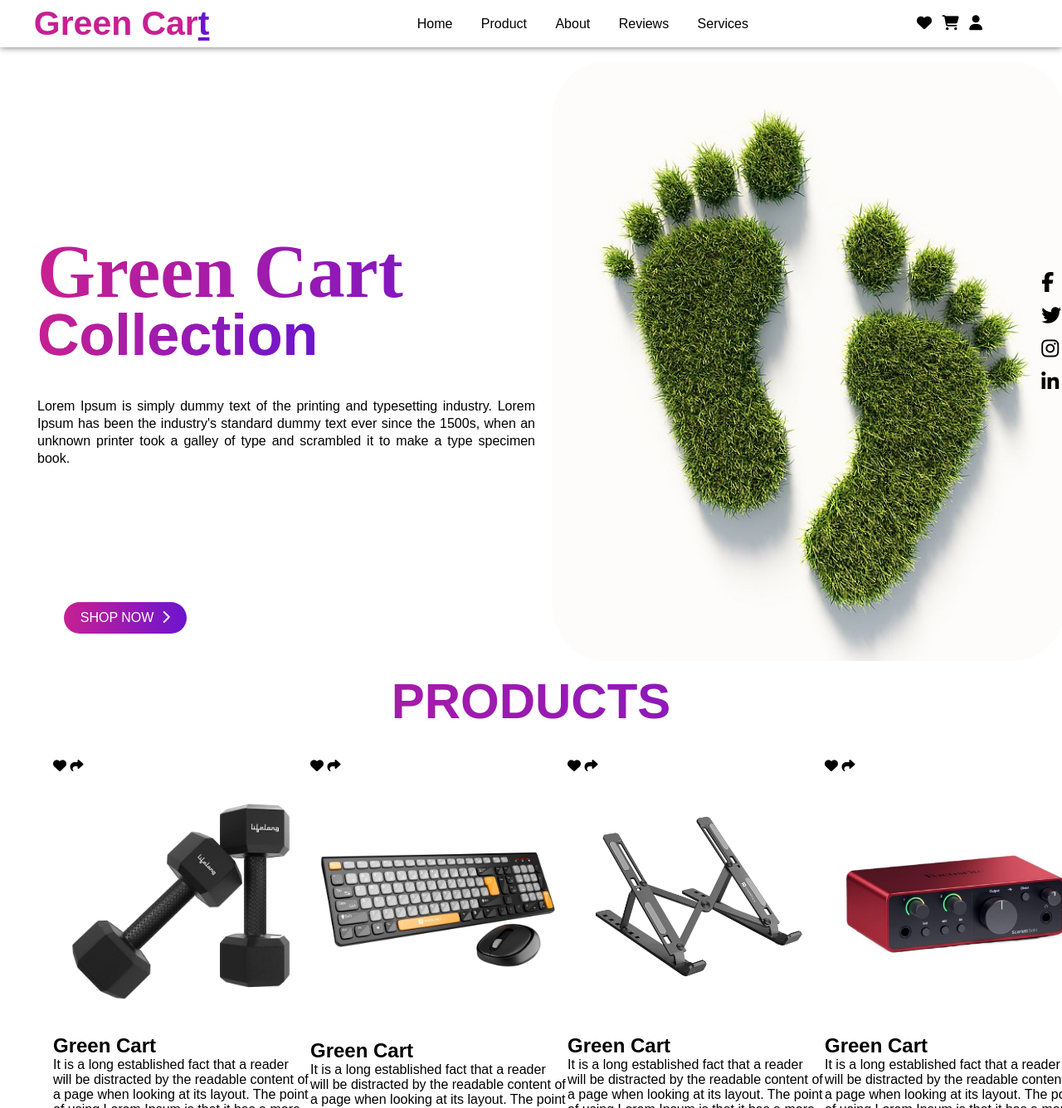
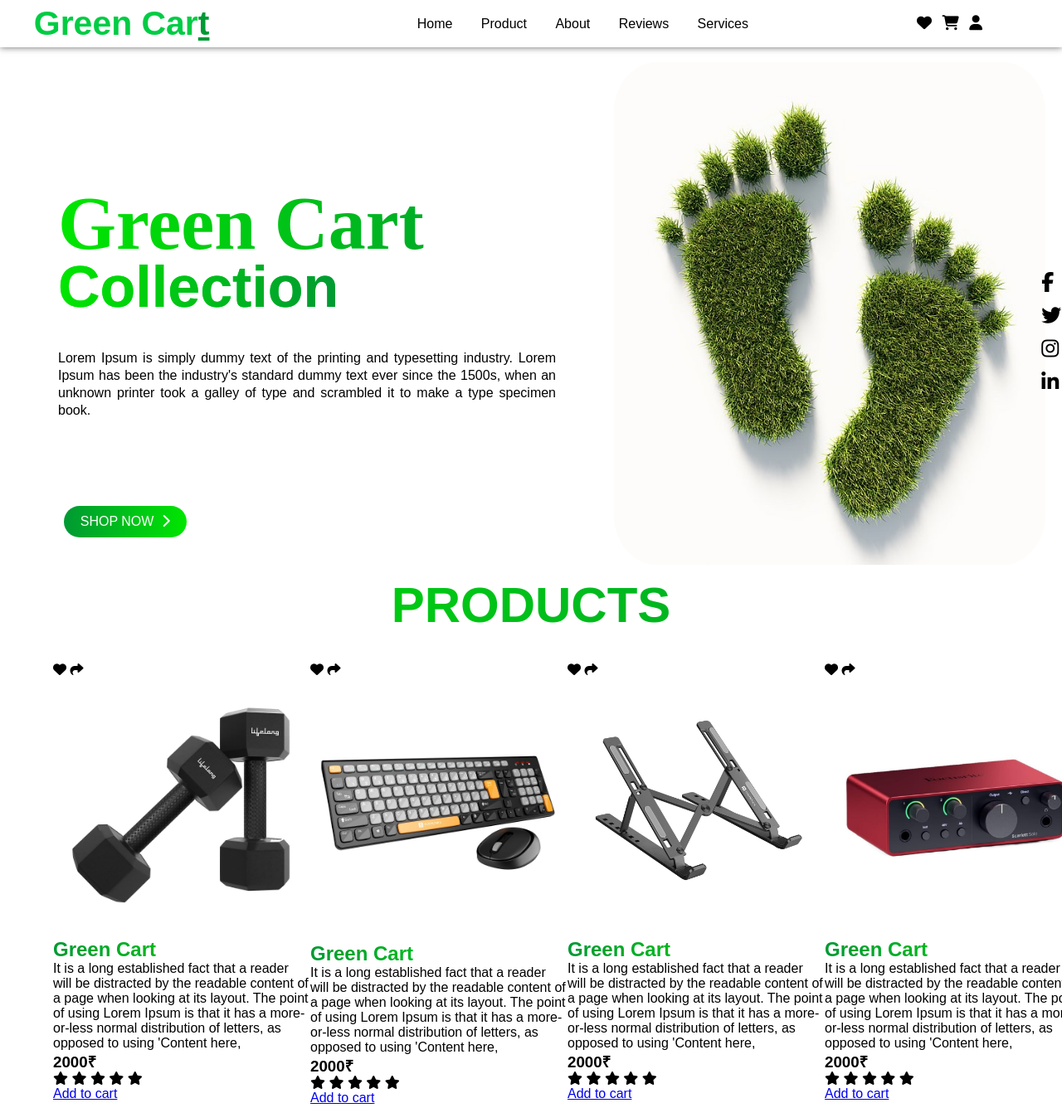
Before and after one commit to airnbeer/Puma, a plain HTML site: page Puma/index.html in a window 1280 px wide. Shown: the top 1336 px of the page at 83% size. Drawn offline with Linux system fonts and the light colour scheme.

Commit message:
Update style.css
changet the colour and the gradient text

```diff
--- a/Puma/style.css
+++ b/Puma/style.css
@@ -31,14 +31,14 @@ section nav{
 }
 section nav .logo{
     font-size: 35px;
-    color: #c72092;
+    color:  #00cc44;
     margin: 5px 0;
     cursor: pointer;
     position: relative;
     left: -4%;
 }
 section nav .logo span{
-    color: #6c14d0;
+    color: #009933;
     text-decoration: underline;
 }
 section nav ul{
@@ -54,7 +54,7 @@ section nav ul li a{
     transition: 0.2s;
 }
 section nav ul li a:hover{
-    color:#c72092;
+    color: #00e600;
 }
 section nav .icon i{
     margin: 0 4px;
@@ -63,7 +63,7 @@ section nav .icon i{
     transition: 0.3s;
 }
 section nav .icon i:hover{
-    color: #c72092;
+    color: #00e600;
 }
 section .main .main_content{
     display: flex;
@@ -74,7 +74,7 @@ section .main .main_content .main_text h1{
     font-size: 90px;
     line-height: 70px;
     font-family: pyxidium quick;
-    background: linear-gradient(to right, #c72092,#6c14d0);
+    background: linear-gradient(to right, #00e600,#009933);
     -webkit-background-clip: text;
     -webkit-text-fill-color: transparent;
     position: relative;
@@ -83,7 +83,7 @@ section .main .main_content .main_text h1{
 }
 section .main .main_content .main_text h1 span{
     font-size: 70px;
-    background: linear-gradient(to right, #c72092,#6c14d0);
+    background: linear-gradient(to right, #00e600,#009933);
     -webkit-background-clip: text;
     -webkit-text-fill-color: transparent;
 }
@@ -96,7 +96,7 @@ section .main .main_content .main_text p{
     left:5%;
 }
 section .main .main_content .main_image img{
-    width: 620px;
+    width: 520px;
     mix-blend-mode: normal;
     border-radius: 10%;
     position: relative;
@@ -116,14 +116,14 @@ section .main .social_icon i{
     transition: 0.3s;
 }
 section .main .social_icon i:hover{
-    color: #c72092;
+    color: #00cc00;
 }
 section .main .button{
     position: absolute;
     left: 6%;
     padding: 10px 20px;
     border-radius: 30px;
-    background: linear-gradient(to right,#c72092,#6c14d0);
+    background: linear-gradient(to left,#00e600,#009933);
 }
 section .main .button a{
     color: white;
@@ -153,7 +153,7 @@ section .main .button:hover i{
     align-items: center;
     justify-content: center;
     text-transform: uppercase;
-    background: linear-gradient(to right, #c72092,#6c14d0);
+    background: linear-gradient(to right, #00e600,#009933);
     -webkit-background-clip: text;
     -webkit-text-fill-color: transparent;
 }
@@ -168,3 +168,8 @@ section .main .button:hover i{
 .products .box .card .image img{
     width: 310px;
 }
+.products h2{
+    background: linear-gradient(to left, #00e600,#009933);
+    -webkit-background-clip: text;
+    -webkit-text-fill-color: transparent;
+}
```
